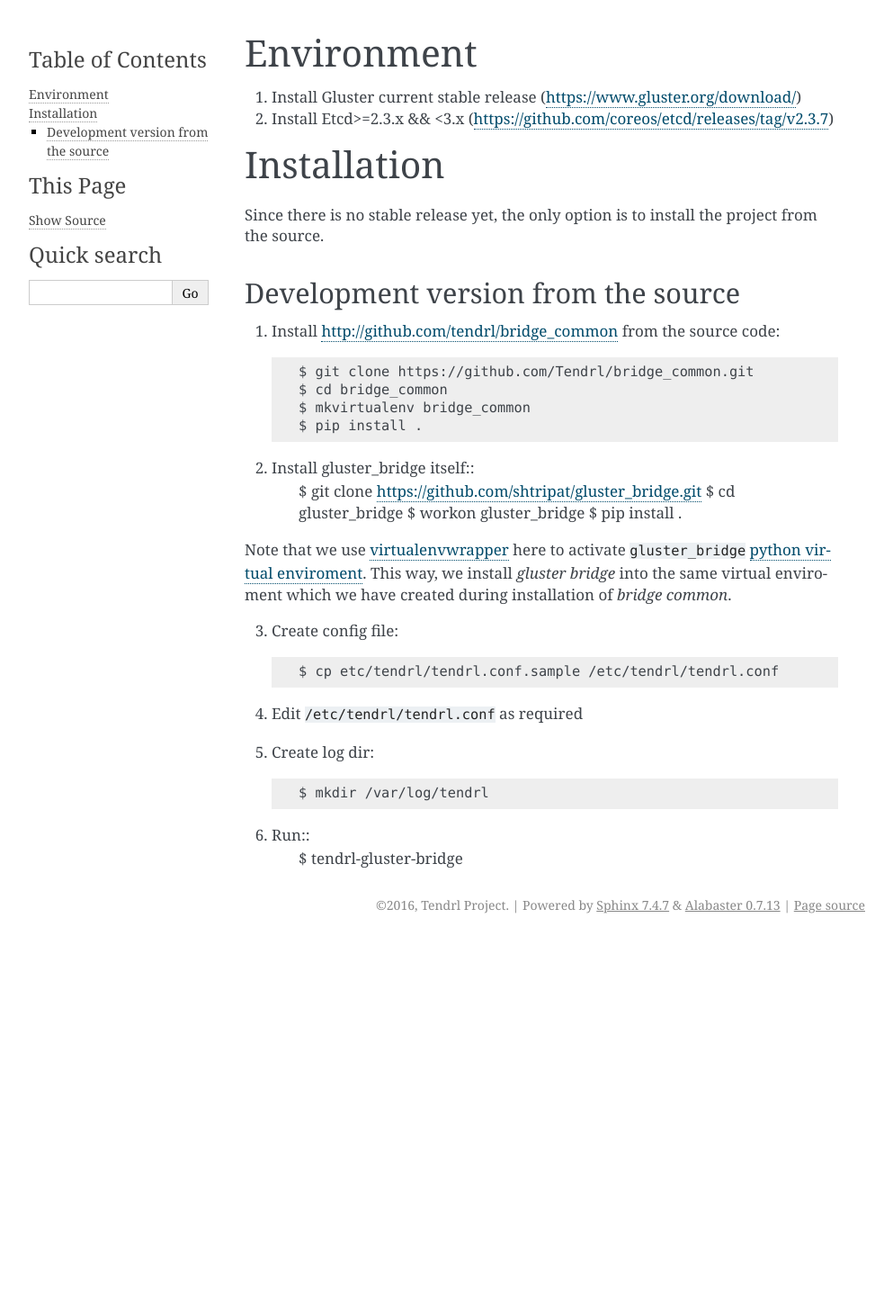
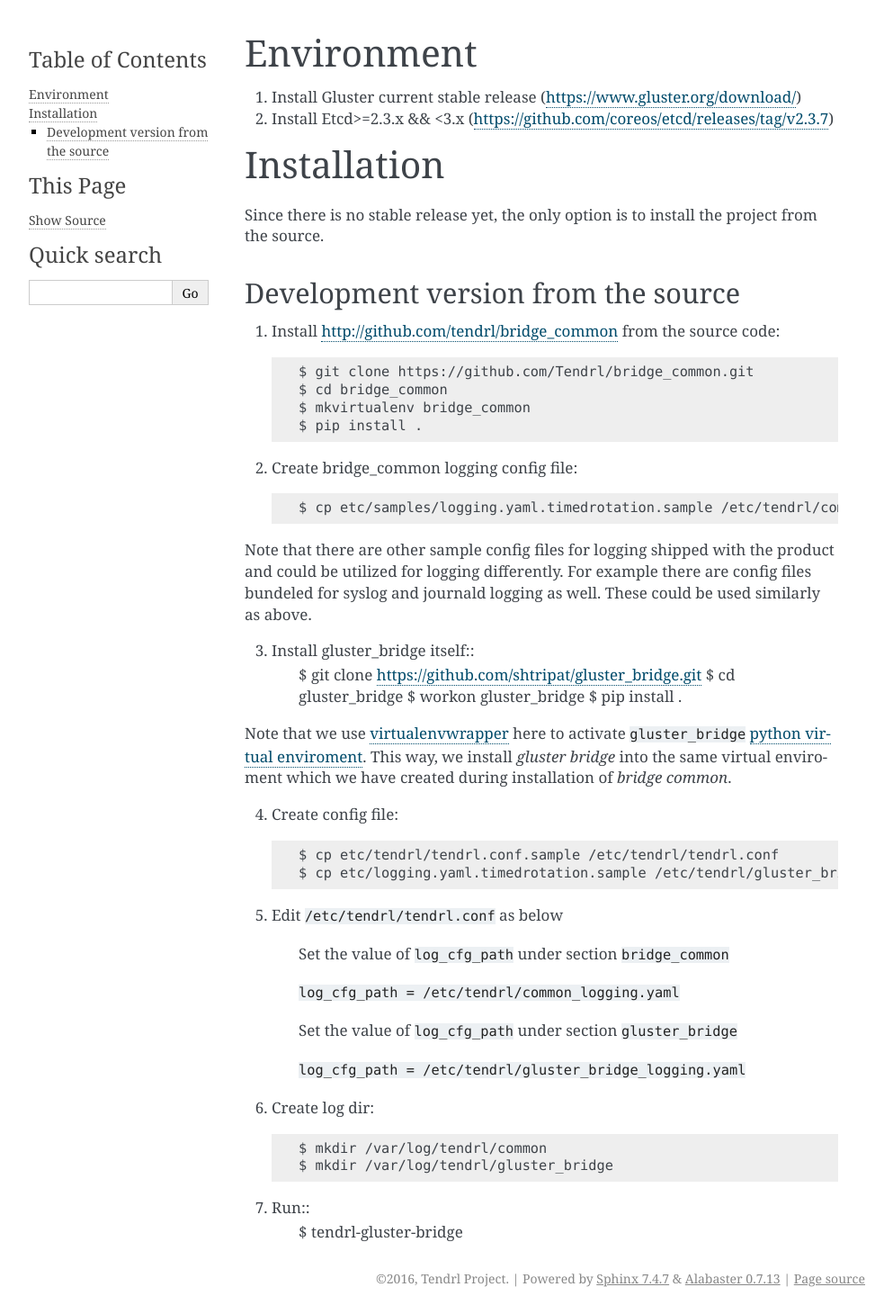
Before and after one commit to Tendrl/gluster-integration, a Sphinx documentation site: the page built from doc/source/installation.rst, in a window 1280 px wide. Shown: the whole page at 90% size, without its empty margins (148-1141 px from the left). Built offline with Sphinx 7.4.7, drawn with Linux system fonts in a browser that asks for light colours; before the commit the page ends 1045 px from its top, so only the background shows below that.

Commit message:
Added logging related changes in installation guide
Signed-off-by: Shubhendu <shtripat@redhat.com>

```diff
--- a/doc/source/installation.rst
+++ b/doc/source/installation.rst
@@ -22,7 +22,15 @@
     $ mkvirtualenv bridge_common
     $ pip install .
 
-2. Install gluster_bridge itself::
+2. Create bridge_common logging config file::
+
+    $ cp etc/samples/logging.yaml.timedrotation.sample /etc/tendrl/common_logging.yaml
+
+Note that there are other sample config files for logging shipped with the product
+and could be utilized for logging differently. For example there are config files
+bundeled for syslog and journald logging as well. These could be used similarly as above.
+
+3. Install gluster_bridge itself::
     $ git clone https://github.com/shtripat/gluster_bridge.git
     $ cd gluster_bridge
     $ workon gluster_bridge
@@ -35,15 +43,25 @@
 .. _virtualenvwrapper: https://virtualenvwrapper.readthedocs.io/en/latest/
 .. _`python virtual enviroment`: https://virtualenv.pypa.io/en/stable/
 
-3. Create config file::
+4. Create config file::
 
     $ cp etc/tendrl/tendrl.conf.sample /etc/tendrl/tendrl.conf
+    $ cp etc/logging.yaml.timedrotation.sample /etc/tendrl/gluster_bridge_logging.yaml
 
-4. Edit ``/etc/tendrl/tendrl.conf`` as required
+5. Edit ``/etc/tendrl/tendrl.conf`` as below
 
-5. Create log dir::
+    Set the value of ``log_cfg_path`` under section ``bridge_common``
 
-    $ mkdir /var/log/tendrl
+    ``log_cfg_path = /etc/tendrl/common_logging.yaml``
 
-6. Run::
+    Set the value of ``log_cfg_path`` under section ``gluster_bridge``
+
+    ``log_cfg_path = /etc/tendrl/gluster_bridge_logging.yaml``
+
+6. Create log dir::
+
+    $ mkdir /var/log/tendrl/common
+    $ mkdir /var/log/tendrl/gluster_bridge
+
+7. Run::
     $ tendrl-gluster-bridge
```
